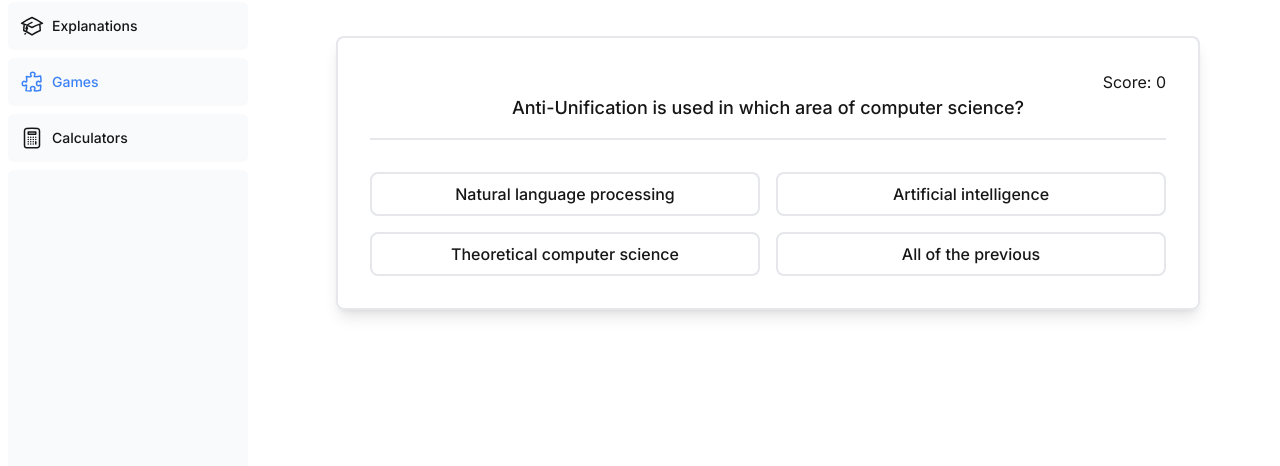
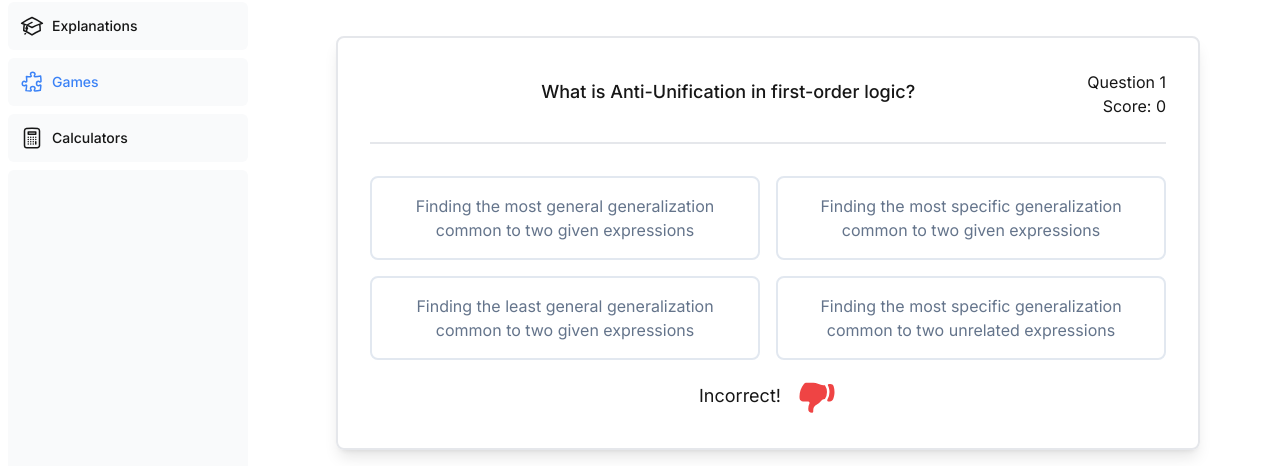
Before and after one commit to krr-platform/krr-platform, a Next.js app in the folder frontend/: page /dashboard/games/anti-unification-first-order-language in a window 1280 px wide. Both pictures are taken after a click on the button 565 px from the left and 388 px from the top of the page. Shown: the part 182-648 px from the top of the page. Built offline with nearby package versions, Linux system fonts and the light colour scheme; a web font is replaced by a local one.

Commit message:
feat: first 4 questions

```diff
--- a/frontend/src/app/dashboard/games/anti-unification-first-order-language/Game.tsx
+++ b/frontend/src/app/dashboard/games/anti-unification-first-order-language/Game.tsx
@@ -1,20 +1,13 @@
+/* eslint-disable react/jsx-no-undef */
 /* eslint-disable react/function-component-definition */
 /* eslint-disable react/button-has-type */
-/* eslint-disable max-len */
 /* eslint-disable react/no-array-index-key */
 /* eslint-disable jsx-a11y/no-noninteractive-element-interactions */
 /* eslint-disable jsx-a11y/click-events-have-key-events */
 import React, { useState } from 'react';
+import { HandThumbDownIcon, HandThumbUpIcon } from '@heroicons/react/24/solid';
+import Image from 'next/image';
 import questions from './questions.json';
-
-// interface Question {
-//     id: number;
-//     text: string;
-//     choices: string[];
-//     correctChoiceIndex: number;
-//     body?: string;
-//     imageUrl?: string;
-// }
 
 export default function Game() {
     const [currentQuestionIndex, setCurrentQuestionIndex] = useState(0);
@@ -23,6 +16,7 @@ export default function Game() {
     const [showIncorrect, setShowIncorrect] = useState(false);
 
     const currentQuestion = questions[currentQuestionIndex];
+    console.log(questions);
 
     const handleAnswer = (selectedChoiceIndex: number) => {
         if (selectedChoiceIndex === currentQuestion.correctChoiceIndex) {
@@ -31,34 +25,61 @@ export default function Game() {
             setTimeout(() => {
                 setShowCorrect(false);
                 setCurrentQuestionIndex(currentQuestionIndex + 1);
-            }, 1500);
+            }, 3000);
         } else {
             setShowIncorrect(true);
             setTimeout(() => {
                 setShowIncorrect(false);
                 setCurrentQuestionIndex(currentQuestionIndex + 1);
-            }, 1500);
+            }, 3000);
         }
     };
 
     return (
         <div className="px-4">
             <div className="rounded-lg w-full p-8 shadow-lg border-2">
-                <div className="text-right">
-                    Score:&nbsp;
-                    {score}
+                <div className="grid grid-cols-10 border-b-2 pb-2 mb-8">
+                    <div className="text-center col-span-9">
+                        <h1
+                            className="text-lg font-medium pt-2"
+                        >
+                            {currentQuestion.text}
+                        </h1>
+                        <p className="pt-2 text-lg whitespace-pre-line">
+                            {currentQuestion.body}
+                        </p>
+                        {currentQuestion.imgURL && (
+                            <Image
+                                width="500"
+                                height="300"
+                                src={`/question${currentQuestion.id + 1}.png`}
+                                alt=""
+                            />
+                        )}
+                    </div>
+                    <div className="text-right mb-4 col-span-1">
+                        <div>
+                            Question&nbsp;
+                            {currentQuestion.id + 1}
+                        </div>
+                        <div>
+                            Score:&nbsp;
+                            {score}
+                        </div>
+                    </div>
                 </div>
-                <h1 className="text-center font-medium text-lg pb-4 mb-8 border-b-2">
-                    {currentQuestion.text}
-                </h1>
                 <div className="grid grid-cols-2 gap-4">
                     {currentQuestion.choices.map((choice, index) => (
                         <button
                             className="border-2
                             hover:text-blue-500 hover:bg-blue-50
-                            hover:border-blue-500 text-bold
-                            font-medium p-2 rounded-lg
-                            transition-colors duration-300 max-w-x"
+                            hover:border-blue-500
+                            font-normal p-4 rounded-lg
+                            transition-colors duration-300 max-w-x
+                            disabled:cursor-default disabled:text-slate-500
+                            disabled:border-slate-200 disabled:hover:bg-slate-50
+                            disabled:hover:border-slate-200"
+                            disabled={showCorrect || showIncorrect}
                             key={index}
                             onClick={() => handleAnswer(index)}
                         >
@@ -66,8 +87,28 @@ export default function Game() {
                         </button>
                     ))}
                 </div>
-                {showCorrect && <div>Correct!</div>}
-                {showIncorrect && <div>Incorrect!</div>}
+                <div className="mt-4">
+                    {showCorrect && (
+                        <span
+                            className="flex items-center justify-center text-lg"
+                        >
+                            Correct!
+                            <HandThumbUpIcon
+                                className="w-10 h-10 text-green-500 ml-4"
+                            />
+                        </span>
+                    )}
+                    {showIncorrect && (
+                        <span
+                            className="flex items-center justify-center text-lg"
+                        >
+                            Incorrect!
+                            <HandThumbDownIcon
+                                className="w-10 h-10 text-red-500 ml-4"
+                            />
+                        </span>
+                    )}
+                </div>
             </div>
         </div>
     );
--- a/frontend/src/app/dashboard/games/anti-unification-first-order-language/questions.json
+++ b/frontend/src/app/dashboard/games/anti-unification-first-order-language/questions.json
@@ -20,5 +20,101 @@
             "All of the previous"
         ],
         "correctChoiceIndex": 3
+    },
+    {
+        "id": 2,
+        "text": "Find the anti-unification of the following first-order language statements:",
+        "body": "∀ x f(x)\n∀ y f(y)",
+        "choices": [
+            "∀ x f(x)",
+            "∀ y f(y)",
+            "∀ v f(v)",
+            "∀ x f(y)"
+        ],
+        "correctChoiceIndex": 2
+    },
+    {
+        "id": 3,
+        "text": "Which of the following statements is valid and matches this tree:",
+        "imgURL": "/question4.png",
+        "choices": [
+            "x ∀ ∧ [f(x) g(x)]",
+            "∀ x [f(x) ∧ g(x)]",
+            "[∀ x f(x)] ∧ g(x)",
+            "∀ x ∧ [f(g(x), x)] "
+        ],
+        "correctChoiceIndex": 1
+    },
+    {
+        "id": 4,
+        "text": "Find the anti-unification of the following first-order language statements:",
+        "body": "∀ x f(x)\n∀ y f(y)",
+        "choices": [
+            "∀ x f(x)",
+            "∀ y f(y)",
+            "∀ v f(v)",
+            "∀ x f(y)"
+        ],
+        "correctChoiceIndex": 2
+    },
+    {
+        "id": 5,
+        "text": "Find the anti-unification of the following first-order language statements:",
+        "body": "∀ x f(x)\n∀ y f(y)",
+        "choices": [
+            "∀ x f(x)",
+            "∀ y f(y)",
+            "∀ v f(v)",
+            "∀ x f(y)"
+        ],
+        "correctChoiceIndex": 2
+    },
+    {
+        "id": 6,
+        "text": "Find the anti-unification of the following first-order language statements:",
+        "body": "∀ x f(x)\n∀ y f(y)",
+        "choices": [
+            "∀ x f(x)",
+            "∀ y f(y)",
+            "∀ v f(v)",
+            "∀ x f(y)"
+        ],
+        "correctChoiceIndex": 2
+    },
+    {
+        "id": 7,
+        "text": "Find the anti-unification of the following first-order language statements:",
+        "body": "∀ x f(x)\n∀ y f(y)",
+        "choices": [
+            "∀ x f(x)",
+            "∀ y f(y)",
+            "∀ v f(v)",
+            "∀ x f(y)"
+        ],
+        "correctChoiceIndex": 2
+    },
+    {
+        "id": 8,
+        "text": "Find the anti-unification of the following first-order language statements:",
+        "body": "∀ x f(x)\n∀ y f(y)",
+        "choices": [
+            "∀ x f(x)",
+            "∀ y f(y)",
+            "∀ v f(v)",
+            "∀ x f(y)"
+        ],
+        "correctChoiceIndex": 2
+    },
+    {
+        "id": 9,
+        "text": "Find the anti-unification of the following first-order language statements:",
+        "body": "∀ x f(x)\n∀ y f(y)",
+        "choices": [
+            "∀ x f(x)",
+            "∀ y f(y)",
+            "∀ v f(v)",
+            "∀ x f(y)"
+        ],
+        "correctChoiceIndex": 2
     }
 ]
```
Also changed, not shown: frontend/public/question4.png (added).
